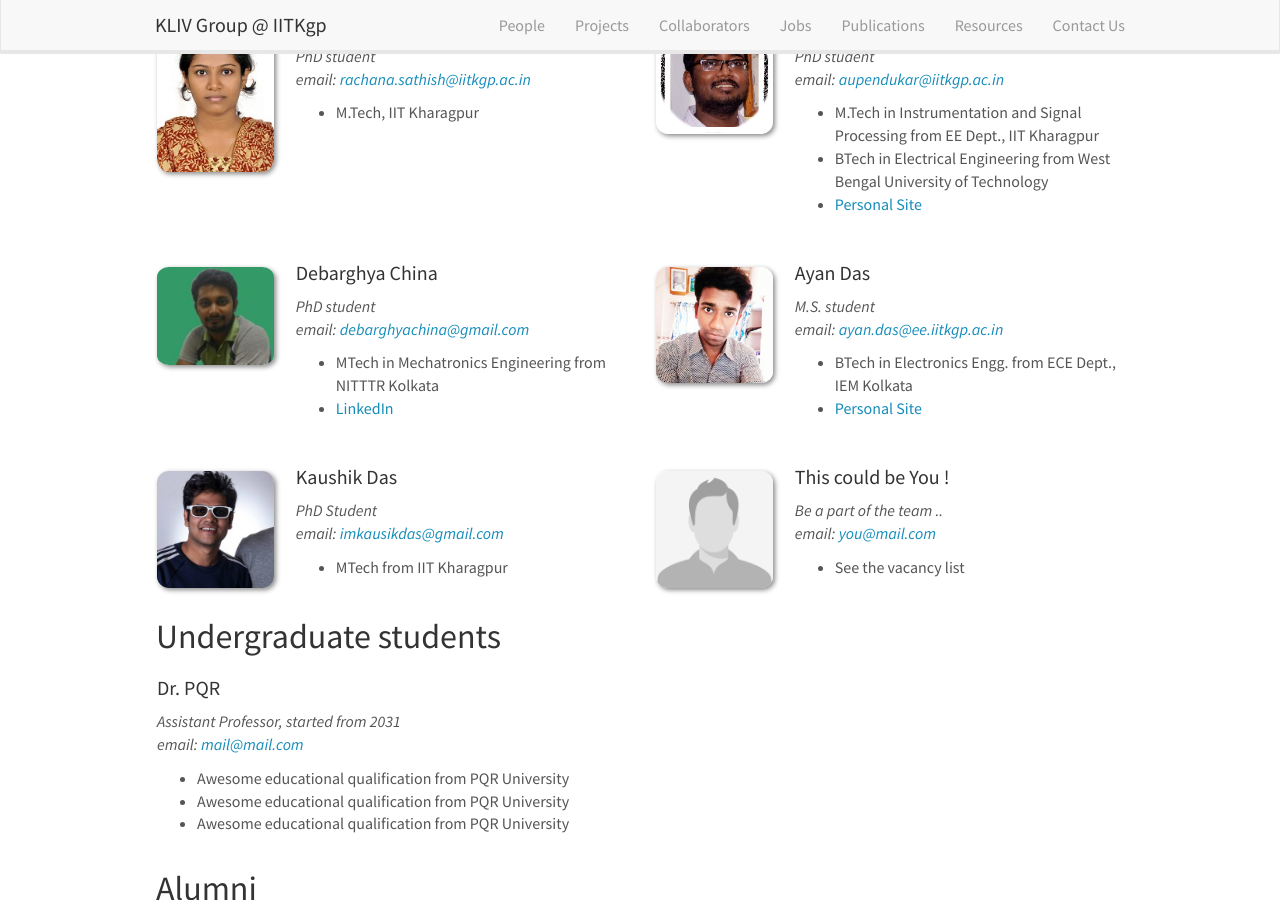
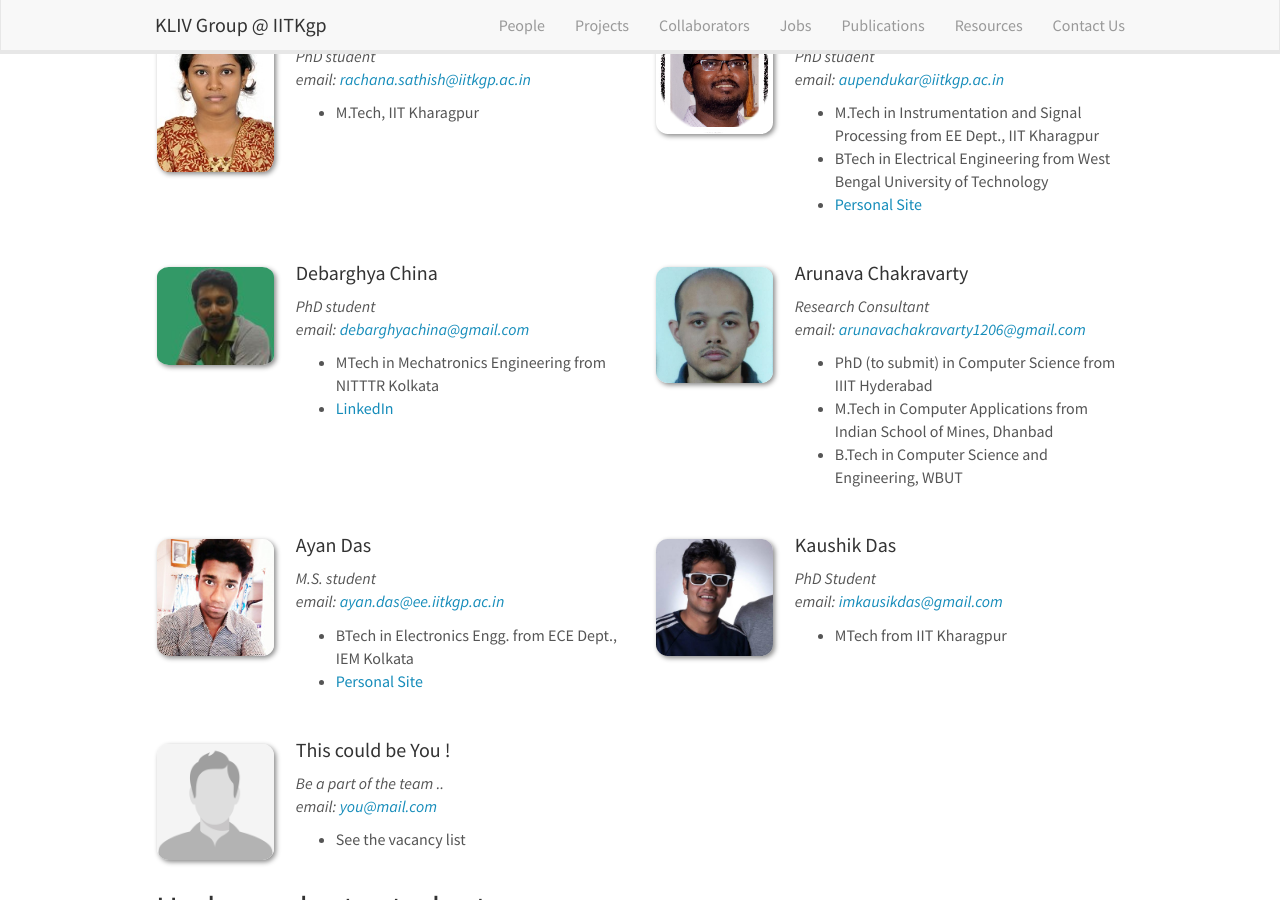
Before and after one commit to iitkliv/tempsite, a Jekyll site: the page built from _pages/people.md, in a window 1280 px wide and 900 px high, scrolled down 516 px. Built offline with Jekyll 4.4.1, drawn with Linux system fonts in a browser that asks for light colours; nearby versions of some CDN libraries.

Commit message:
member list updated for arunava

```diff
--- a/_data/people.yml
+++ b/_data/people.yml
@@ -32,6 +32,16 @@
   description:
     - MTech in Mechatronics Engineering from NITTTR Kolkata
     - <a href="https://www.linkedin.com/in/debarghya-china-2a637aba/"> LinkedIn </a>
+  type: member
+
+- name: Arunava Chakravarty
+  photo: ac.jpeg
+  info: Research Consultant
+  email: arunavachakravarty1206@gmail.com
+  description:
+    - PhD (to submit) in Computer Science from IIIT Hyderabad
+    - M.Tech in Computer Applications from Indian School of Mines, Dhanbad
+    - B.Tech in Computer Science and Engineering, WBUT
   type: member
 
 - name: Ayan Das
```
Also changed, not shown: images/teampic/ac.jpeg (added).
